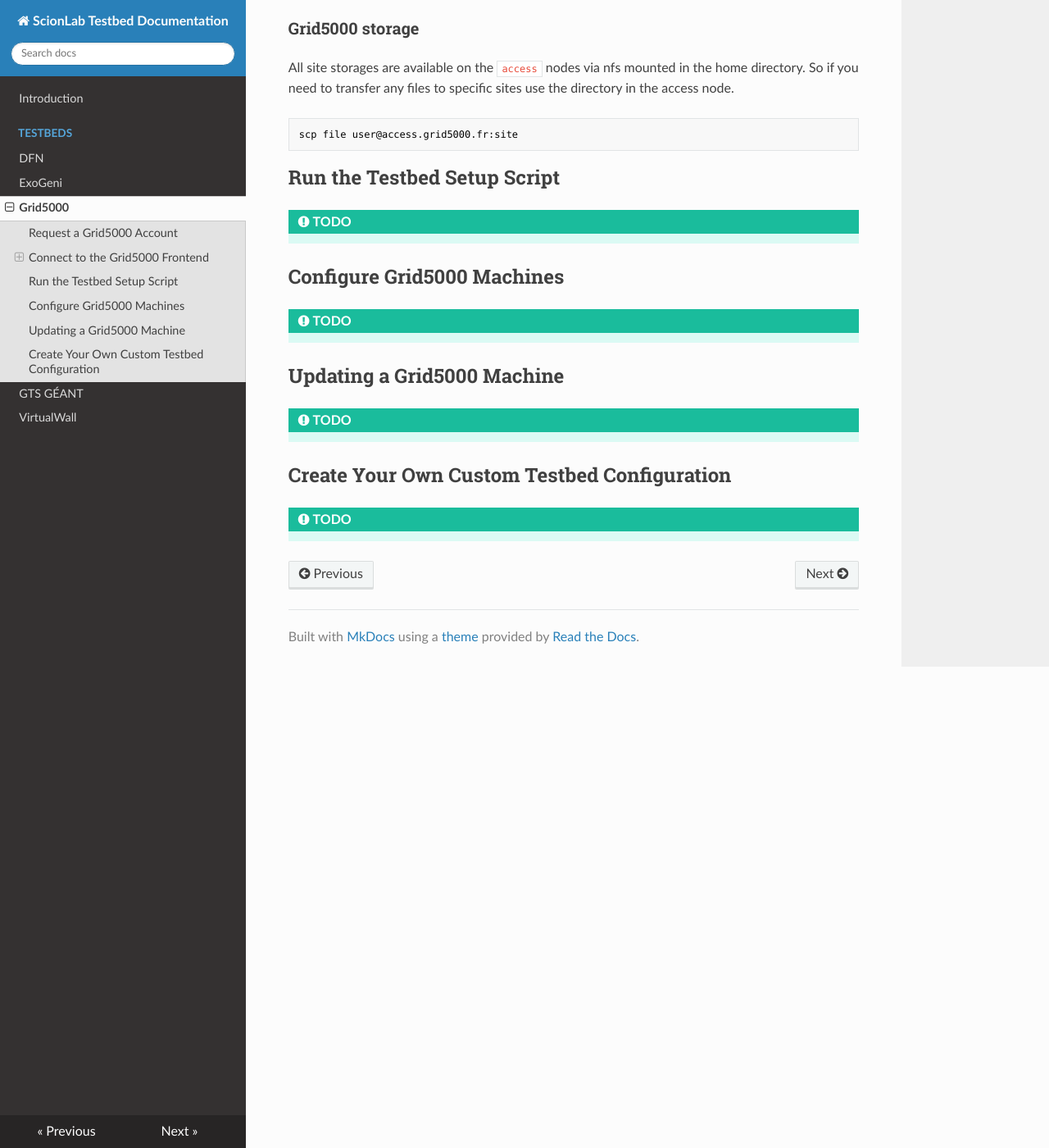
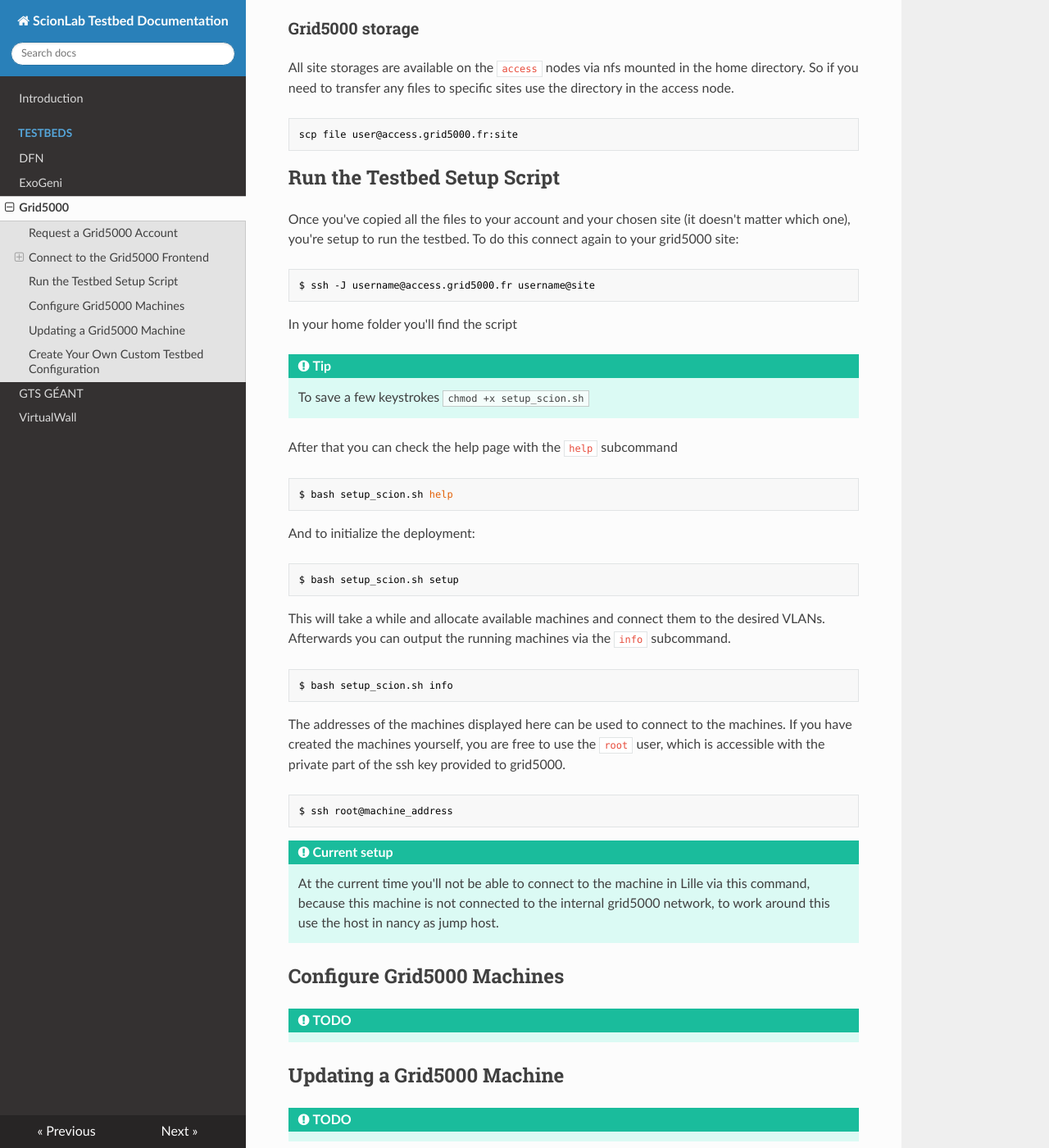
Before and after one commit to jwuensche/scionlab-scripts, an MkDocs documentation site: the page built from docs/testbeds/grid5000.md, in a window 1280 px wide and 1400 px high, scrolled down 852 px. Shown: the whole window at 82% size. Built offline with MkDocs 1.6.1, drawn with Linux system fonts in a browser that asks for light colours; nearby versions of some CDN libraries.

Commit message:
Add more doc g5k

````diff
--- a/docs/testbeds/grid5000.md
+++ b/docs/testbeds/grid5000.md
@@ -36,7 +36,43 @@ scp file user@access.grid5000.fr:site
 
 ## Run the Testbed Setup Script
 
-!!! important "TODO"
+Once you've copied all the files to your account and your chosen site (it doesn't matter which one), you're setup to run the testbed.
+To do this connect again to your grid5000 site:
+```bash
+$ ssh -J username@access.grid5000.fr username@site
+```
+
+In your home folder you'll find the script
+
+!!! hint "Tip"
+    To save a few keystrokes `chmod +x setup_scion.sh`
+
+After that you can check the help page with the `help` subcommand
+
+```bash
+$ bash setup_scion.sh help
+```
+
+And to initialize the deployment:
+```bash
+$ bash setup_scion.sh setup
+```
+
+This will take a while and allocate available machines and connect them to the desired VLANs.
+Afterwards you can output the running machines via the `info` subcommand.
+
+```bash
+$ bash setup_scion.sh info
+```
+
+The addresses of the machines displayed here can be used to connect to the machines. If you have created the machines yourself, you are free to use the `root` user, which is accessible with the private part of the ssh key provided to grid5000.
+
+```bash
+$ ssh root@machine_address
+```
+
+!!! hint "Current setup"
+    At the current time you'll not be able to connect to the machine in Lille via this command, because this machine is not connected to the internal grid5000 network, to work around this use the host in nancy as jump host.
 
 ## Configure Grid5000 Machines
 
````
